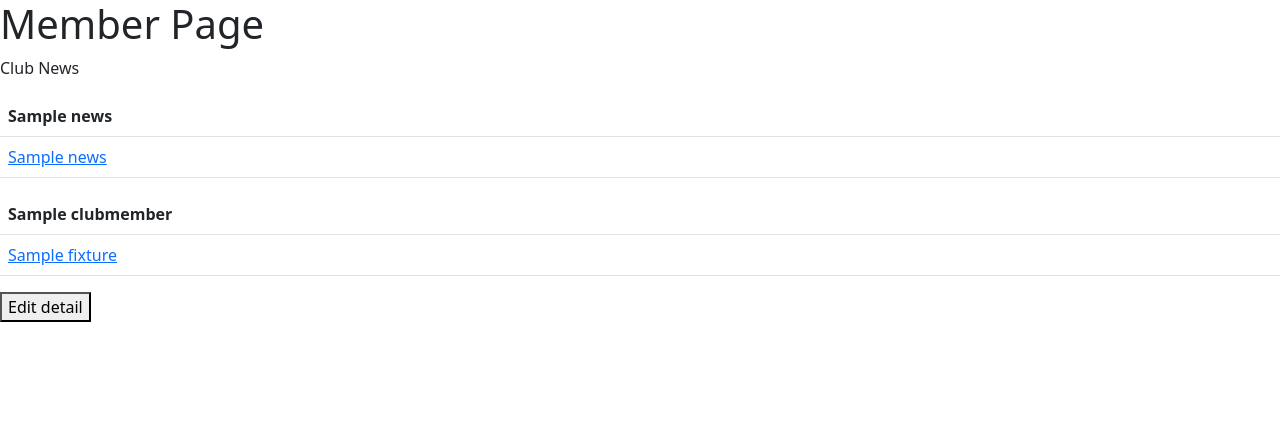
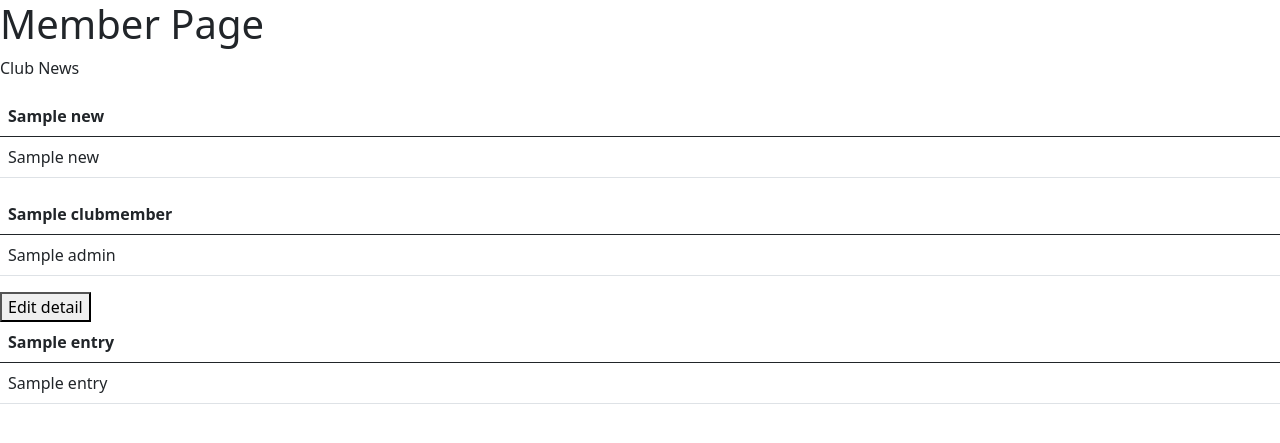
Before and after one commit to alecnadel/RugbyClubWebApp, a Flask app: template templates/members.html in a window 1280 px wide. Shown: the top 443 px of the page. Run offline with Flask 2, Linux system fonts and the light colour scheme; the template is opened without the code that fills it: most values are stand-ins (such as "Sample title", 1, 10 or a date in 2020).

Commit message:
Update the Members page table
Edit the fixtures, news and member table to display the data and fix the return data as lists to just display the column names.

```diff
--- a/app.py
+++ b/app.py
@@ -22,7 +22,7 @@ def getCursor():
         return dbconn
     else:
         return dbconn
-
+#define the cursor action to get the data by connecting to database and enable the connection.
 def genID():
     return uuid.uuid4().fields[1]
 
@@ -31,52 +31,45 @@ def genID():
 def home():
     if request.method=='POST':
         root=request.form.get('members')
-        return redirect(root)
+        return redirect(root) #root here is the variable call to get the data from the Members table and redirect to the route.
     else:
         cur = getCursor()
         cur.execute("select MemberFirstName, MemberLastName, MemberID, AdminAccess from Members")
         member = cur.fetchall()
         return render_template('home.html', Members=member)
+#this function is return the data from Members table, execute the query through python from MySQL. Then get the data to display on Homepage.
 
-@app.route('/member', methods=['GET','POST']) #Member page
+@app.route('/member', methods=['GET','POST']) #Member page/member is a name given as variable for the route on the link.
 def getMembers():
     MemberID = request.args.get("MemberID")
     print(MemberID)
     cur = getCursor()
-    cur.execute("select NewsHeader, NewsByline, NewsDate, News from ClubNews ORDER BY NewsDate LIMIT 3")
+    cur.execute("select NewsHeader, NewsByline, NewsDate, News from ClubNews ORDER BY NewsDate LIMIT 3") #get data from ClubNews table, display the latest three news item.
     select_News = cur.fetchall()
     print(select_News)
     ClubNews = [desc[0] for desc in cur.description]
-    cur.execute("select * from Members where MemberID=%s",(MemberID,)) #not need code out the data from database. Use a for loop from Jinja template.
-    member = cur.fetchall() # in the GET video Stu said it is okay to use fetchone to get a list with parameter??
+    cur.execute("select MemberID, MemberFirstName, MemberLastName, Address1, Address2, City, Email, Phone from Members where MemberID=%s",(MemberID,))
+    #get data from Members table and identify the member by their unique MemberID.
+    member = cur.fetchall()
     Members = [desc[0] for desc in cur.description]
     print(f"{Members}")
-    return render_template('members.html',Members=member,clubmember=Members,ClubNews=select_News,News=ClubNews)
+    #display list of upcoming fixtures. Use join table method to display the game information join in either hometeam or awayteam.
+    cur.execute("select FixtureID, FixtureDate, HomeTeam, AwayTeam from Fixtures join Members on Fixtures.HomeTeam = Members.TeamID where FixtureDate > '2021-10-22 19:30:00'")
+    select_Fixture = cur.fetchall()
+    Fixtures = [desc[0] for desc in cur.description]
+    print(f"{Fixtures}")
+    return render_template('members.html',Members=member,clubmember=Members,ClubNews=select_News,News=ClubNews,Fixtureresult=select_Fixture,fixturecolumn=Fixtures)
 
 @app.route('/admin', methods=['GET','POST']) #Admin page
 def getAdmin():
     MemberID = request.args.get("MemberID")
     print(MemberID)
-    if MemberID == '':
-        return redirect("admin.html")
-    else:
-        cur = getCursor()
-        cur.execute("select * from Members where MemberID=%s",(MemberID,))
-        select_admin = cur.fetchall()
-        admin = [desc[0] for desc in cur.description]
-        print(f"{admin}")
-        return render_template('admin.html',Members=select_admin)
-
-@app.route('/fixtures', methods=['GET','POST'])
-def getFixtures():
     cur = getCursor()
-    cur.execute("select HomeTeam from Fixtures join Members on Fixtures.HomeTeam = Members.TeamID where FixturesID=[1] and [3]")
-    cur.execute("select HomeTeam from Fixtures join Teams on Fixtures.HomeTeam = Teams.TeamID where TeamID=[1] and [3]")
-    cur.execute("select TeamID from Teams join Fixtures on Teams.TeamID = Fixtures.AwayTeam")
-    select_Fixture = cur.fetchall()
-    Fixtures = [desc[0] for desc in cur.description]
-    print(f"{Fixtures}")
-    return render_template('members.html',Fixtures=select_Fixture,dbfixtures=Fixtures)
+    cur.execute("select MemberID, MemberFirstName, MemberLastName, Address1, Address2, City, Email, Phone from Members where MemberID=%s",(MemberID,))
+    select_admin = cur.fetchall()
+    admin = [desc[0] for desc in cur.description]
+    print(f"{admin}")
+    return render_template('admin.html',admin=select_admin)
 
 @app.route('/members/update', methods=['GET','POST']) #Member page
 def MembersUpdate():
--- a/templates/members.html
+++ b/templates/members.html
@@ -5,39 +5,83 @@
     <title>Members</title>
 </head>
 <body>
+
     <h1>Member Page </h1>
 
     {% block content %}
+
     <p>Club News</p>
     <table class="table" action="/clubnews" method="GET">
-      <thead class="thead-dark"></thead>
+      <thead class="thead-dark">
+        <tr>
+        <th>
+          {% for n in News %}
+          {{ n }}
+          {% endfor %}
+        </th>
+        </tr>
+      </thead>
         <tbody>
-          {% for News in ClubNews %}
           <tr>
-          <th>{{News[2:]}}</th>
+          <td>
+            {% for News in ClubNews %}
+            {% for n in News %}
+            {{ n }}
+            {% endfor %}
+            {% endfor %}
+          </td>
           </tr>
-          <tr>
-          <td><a href="/clubNews?NewsID={{News[0]}}">{{News[0:][0:]}}</a></td>
-          </tr>
-          {% endfor %}
         </tbody>
     </table>
 
-    <table class="table table-hover">
-      <tbody>
-        {% for Fixture in Fixtures %}
+    <table class="table" action="/members" method="GET">
+      <thead class="thead-dark">
+        <tr>
+        <th>
+          {% for y in clubmember %}
+          {{ y }}
+          {% endfor %}
+        </th>
+        </tr>
+      </thead>
+        <tbody>
           <tr>
-            <th>{{clubmember[0:]}}</th>
+          <td>
+            {% for member in Members %}
+            {% for x in member %}
+            {{ x }}
+            {% endfor %}
+            {% endfor %}
+          </td>
           </tr>
-        <tr>
-        <td><a href="/fixtures?fixtureid={{Fixture[0]}}">{{Fixtures[]}}</a></td>
-        </tr>
-        {% endfor %}
-      </tbody>
+        </tbody>
     </table>
 
     <button type="button">Edit detail</button>
 
+    <table class="table table-hover">
+      <thead class="thead-dark">
+        <tr>
+        <th>
+          {% for entry in fixturecolumn %}
+          {{entry}}
+          {% endfor %}
+        </th>
+        </tr>
+      </thead> <!--A for loop to return the table column data-->
+        <tbody>
+          <tr>
+          <td>
+            {% for Fixture in Fixtureresult %}
+            {% for entry in Fixture %}
+            {{entry}}
+            {% endfor %}
+            {% endfor %}
+          </td>
+          </tr>
+        </tbody> <!--Another for loop to return the table row data-->
+    </table>
+
     {% endblock %}
 </body>
 </html>
```
Also changed, not shown: templates/admin.html (+15 -2 lines), templates/home.html (+0 -33 lines).
